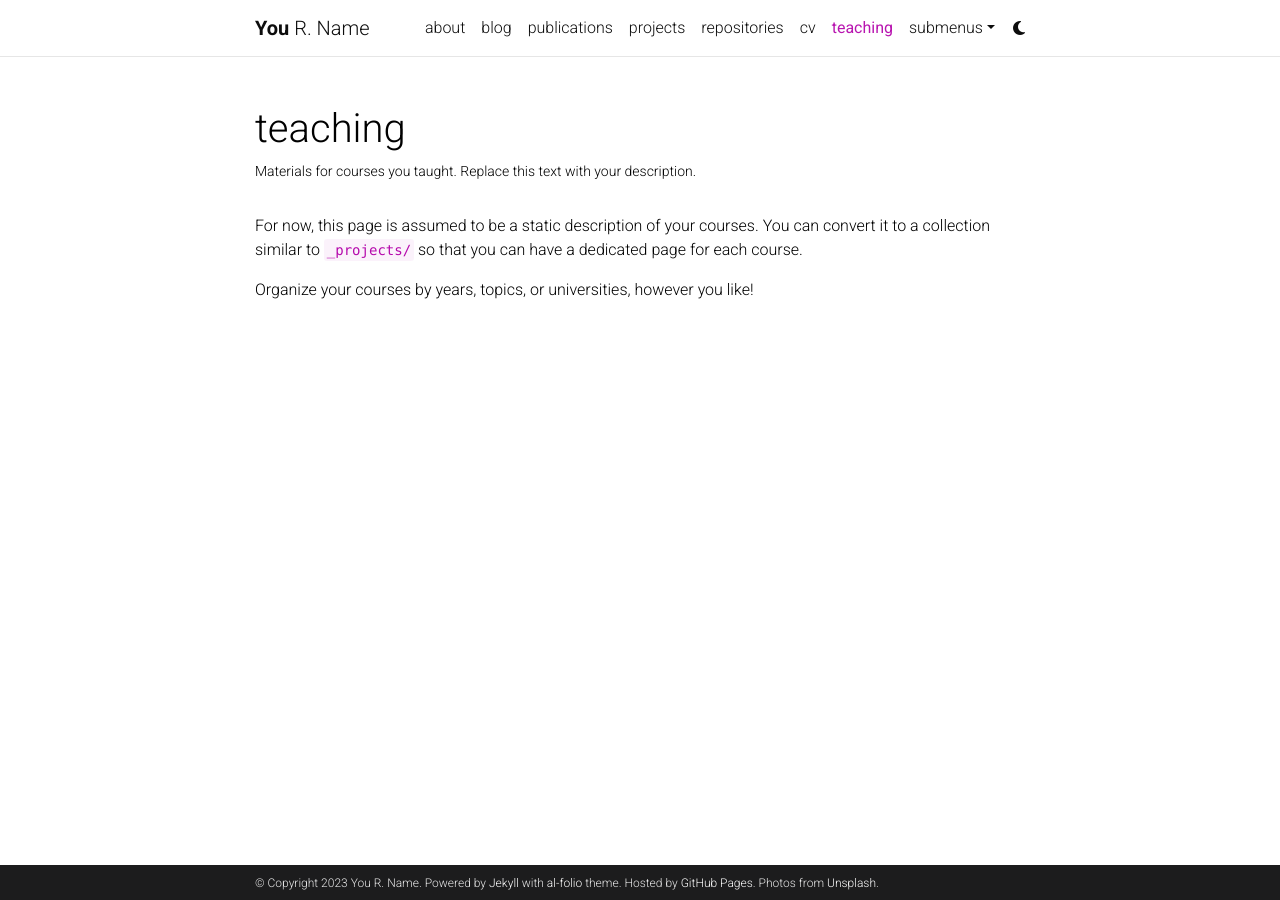
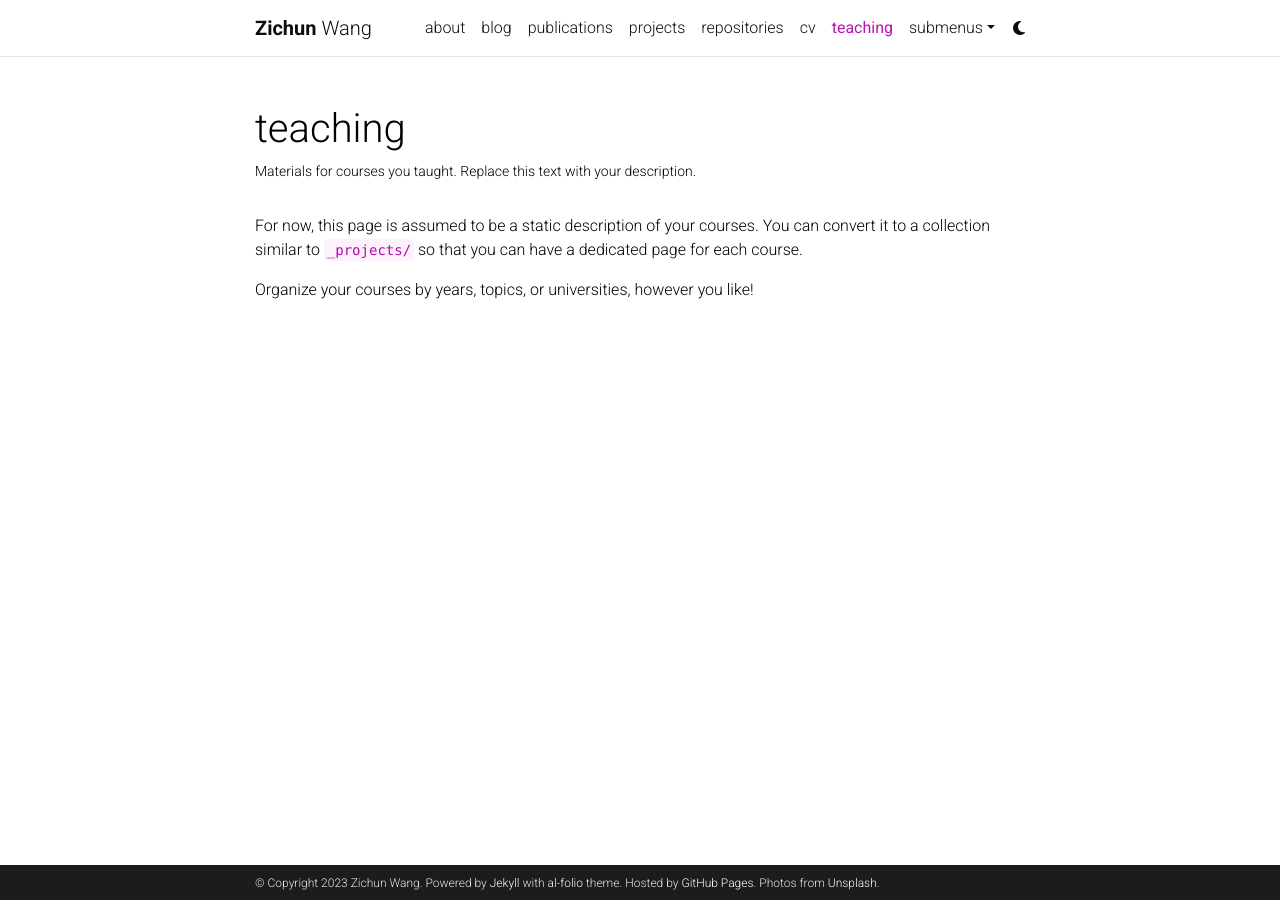
Before and after one commit to Wang-XIaoDingdd/zichunwang.github.io, a Jekyll site: the page built from _pages/teaching.md, in a window 1280 px wide. Built offline with Jekyll 4.4.1, drawn with Linux system fonts in a browser that asks for light colours; comment, search, counter and statistics services are not loaded; a style sheet for code colours, icons or effects is not loaded.

Commit message:
Update _config.yml

```diff
--- a/_config.yml
+++ b/_config.yml
@@ -3,10 +3,10 @@
 # -----------------------------------------------------------------------------
 
 title: blank # the website title (if blank, full name will be used instead)
-first_name: You
-middle_name: R.
-last_name: Name
-email: you@example.com
+first_name: Zichun
+middle_name:
+last_name: Wang
+email: xiaoding12345@126.com
 description: > # the ">" symbol means to ignore newlines until "footer_text:"
   A simple, whitespace theme for academics. Based on [*folio](https://github.com/bogoli/-folio) design.
 footer_text: >
```
